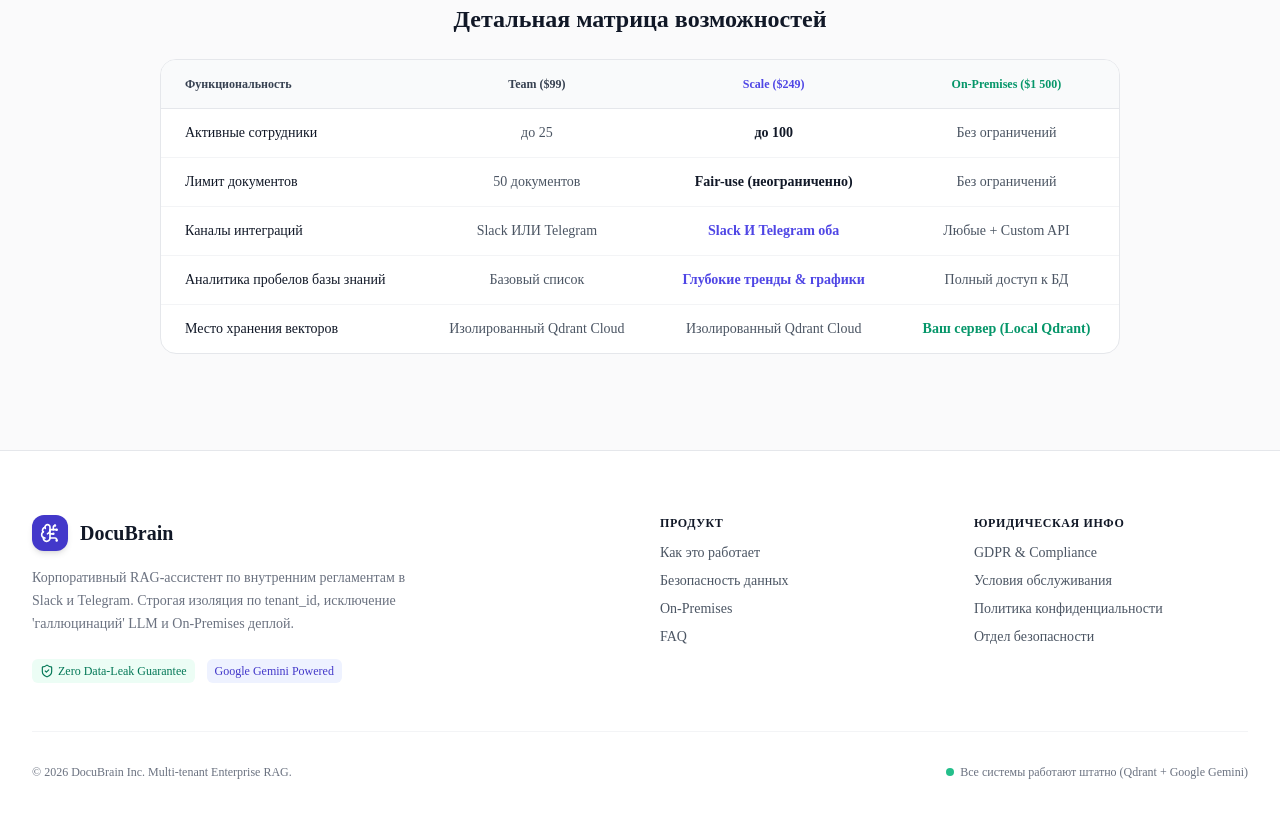
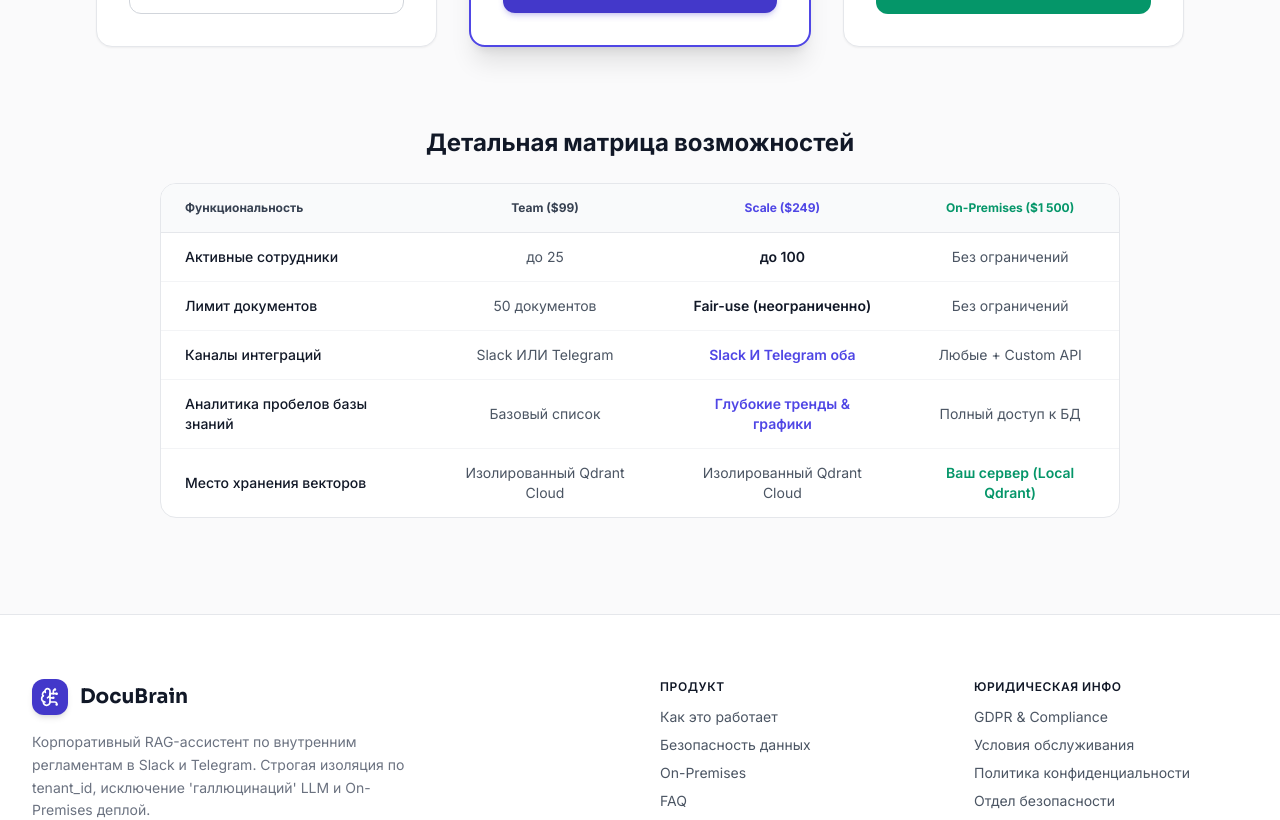
Before and after one commit to grigfox43-hash/docubrain, a Next.js app: page /pricing in a window 1280 px wide. Shown: the part 920-1740 px from the top of the page. Built offline with nearby package versions, Linux system fonts and the light colour scheme.

Commit message:
style: fix font rendering with Google Fonts preconnect and Inter/Sora typography

```diff
--- a/src/app/globals.css
+++ b/src/app/globals.css
@@ -1,3 +1,5 @@
+@import url('https://fonts.googleapis.com/css2?family=Inter:wght@300;400;500;600;700;800;900&family=Sora:wght@400;600;700;800&family=JetBrains+Mono:wght@400;500;600&display=swap');
+
 @tailwind base;
 @tailwind components;
 @tailwind utilities;
@@ -5,6 +7,9 @@
 @layer base {
   html {
     scroll-behavior: smooth;
+    text-rendering: optimizeLegibility;
+    -webkit-font-smoothing: antialiased;
+    -moz-osx-font-smoothing: grayscale;
   }
 
   :root {
@@ -34,12 +39,20 @@
   body {
     background-color: #FAFAFB;
     color: #111827;
-    font-family: var(--font-inter), system-ui, -apple-system, sans-serif;
+    font-family: 'Inter', -apple-system, BlinkMacSystemFont, "Segoe UI", Roboto, "Helvetica Neue", Arial, sans-serif;
   }
 
   .dark body {
     background-color: #0F1117;
     color: #F3F4F6;
+  }
+
+  h1, h2, h3, h4, .font-heading {
+    font-family: 'Sora', 'Inter', -apple-system, BlinkMacSystemFont, "Segoe UI", sans-serif;
+  }
+
+  code, pre, .font-mono {
+    font-family: 'JetBrains Mono', ui-monospace, SFMono-Regular, Menlo, Monaco, Consolas, monospace;
   }
 }
 
--- a/src/app/layout.tsx
+++ b/src/app/layout.tsx
@@ -37,6 +37,14 @@
 }>) {
   return (
     <html lang="ru" className="scroll-smooth">
+      <head>
+        <link rel="preconnect" href="https://fonts.googleapis.com" />
+        <link rel="preconnect" href="https://fonts.gstatic.com" crossOrigin="anonymous" />
+        <link
+          href="https://fonts.googleapis.com/css2?family=Inter:wght@300;400;500;600;700;800;900&family=Sora:wght@400;600;700;800&family=JetBrains+Mono:wght@400;500;600&display=swap"
+          rel="stylesheet"
+        />
+      </head>
       <body className="min-h-screen antialiased bg-[#FAFAFB] text-[#111827] dark:bg-[#0F1117] dark:text-[#F3F4F6] transition-colors duration-200 font-sans">
         <LanguageProvider>
           <AuthProvider>
--- a/tailwind.config.ts
+++ b/tailwind.config.ts
@@ -32,9 +32,9 @@
         },
       },
       fontFamily: {
-        sans: ["var(--font-inter)", "Inter", "system-ui", "sans-serif"],
-        heading: ["var(--font-sora)", "Inter Tight", "Sora", "sans-serif"],
-        mono: ["var(--font-mono)", "JetBrains Mono", "monospace"],
+        sans: ["Inter", "-apple-system", "BlinkMacSystemFont", "Segoe UI", "Roboto", "sans-serif"],
+        heading: ["Sora", "Inter", "-apple-system", "sans-serif"],
+        mono: ["'JetBrains Mono'", "ui-monospace", "SFMono-Regular", "Menlo", "Monaco", "monospace"],
       },
     },
   },
```
